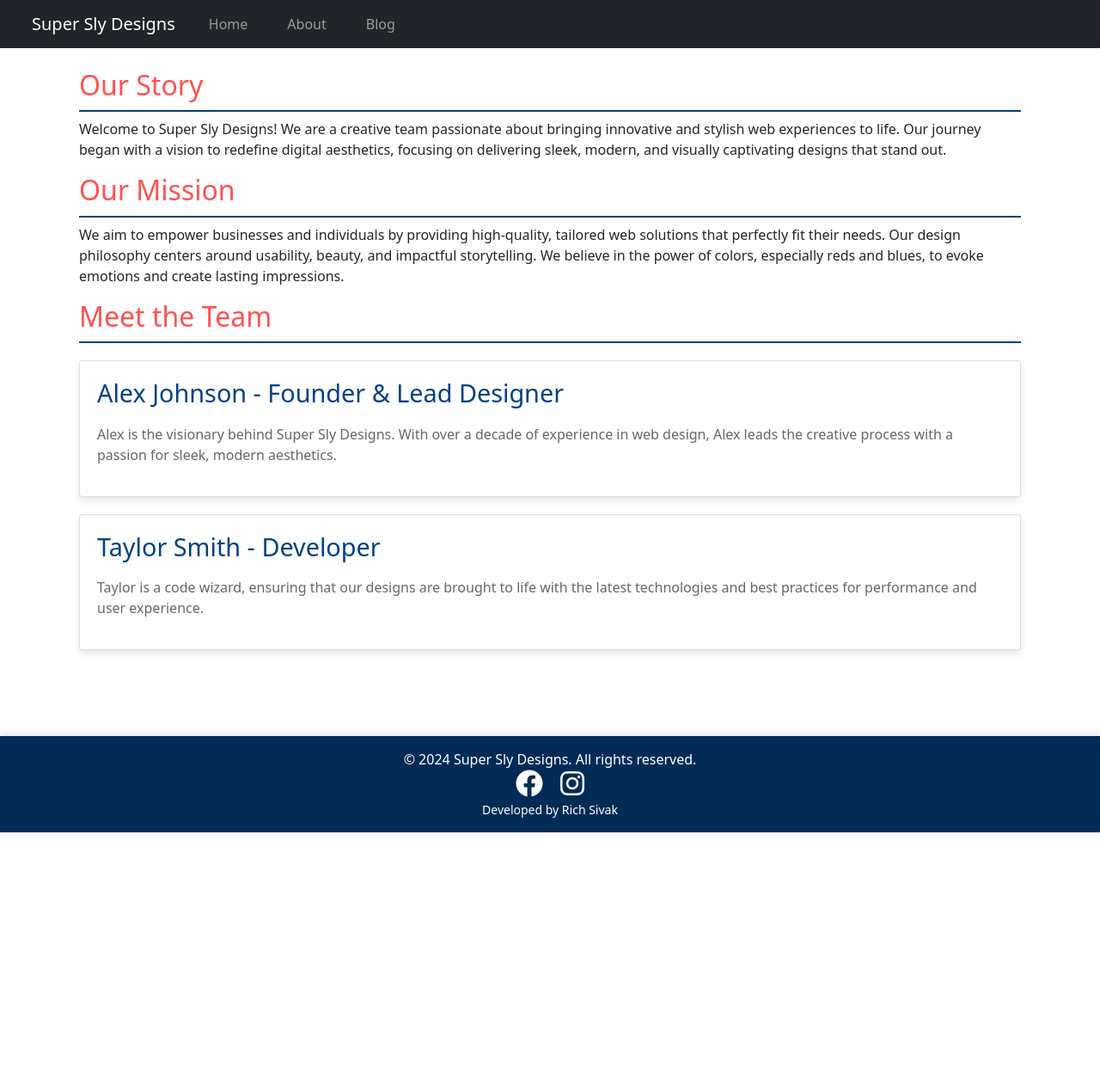
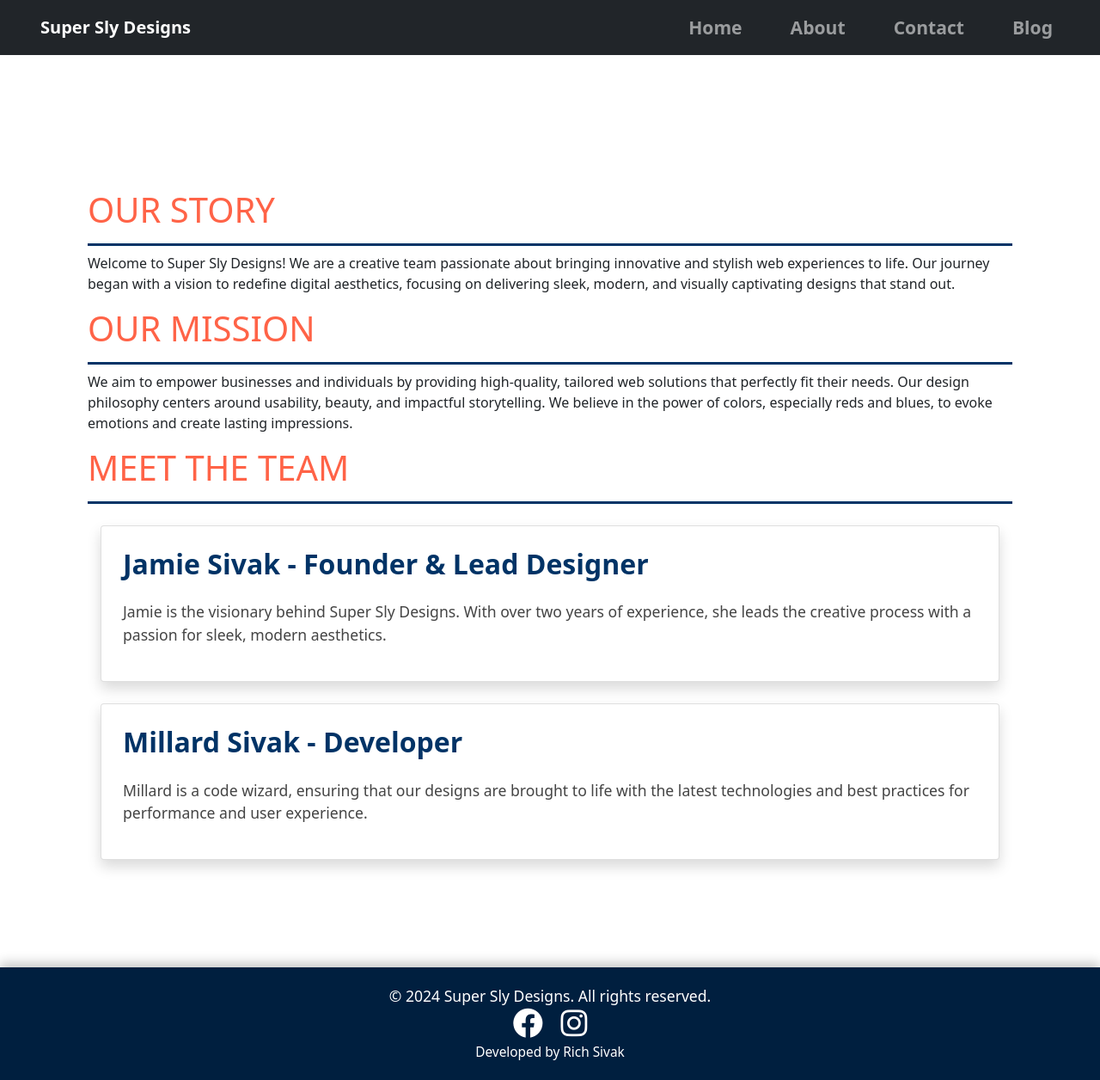
Before and after one commit to sivak1rl/super-sly-design, a Flask app: page /about in a window 1280 px wide. Shown: the whole page at 86% size. Before the commit the page ends 968 px from the top, so only its background shows below. Run offline with Flask 3, Linux system fonts and the light colour scheme.

```diff
--- a/super_sly_designs/routes.py
+++ b/super_sly_designs/routes.py
@@ -20,6 +20,12 @@ def login_required(f):
             return redirect(url_for("login"))
         return f(*args, **kwargs)
     return decorated_function
+
+@app.errorhandler(404)
+@app.route('/404')
+def page_not_found(error):
+  print(error)
+  return render_template('404.html', title='404 Not Found!')
 
 @app.route('/')
 def home():
--- a/super_sly_designs/static/css/styles.css
+++ b/super_sly_designs/static/css/styles.css
@@ -1,88 +1,99 @@
-/* Modern, sleek, and eye-catching styles with red and blue highlights */
+/* Modern, sleek, and eye-catching styles with red and blue highlights that really POP */
 
 /* Base styles */
 body {
   font-family: 'Helvetica Neue', Arial, sans-serif;
-  background-color: #f9f9f9;
-  color: #333;
+  background-color: #f0f0f5;
+  color: #222;
   margin: 0;
   padding: 0;
   line-height: 1.6;
+  transition: all 0.3s ease-in-out;
 }
 
 /* Header styles */
 header {
-  background-color: #002b55;
+  background-color: #001f3f;
   color: #ffffff;
-  padding: 20px;
+  padding: 25px;
   text-align: center;
-  box-shadow: 0 4px 8px rgba(0, 0, 0, 0.1);
+  box-shadow: 0 6px 12px rgba(0, 0, 0, 0.2);
+  font-size: 1.2em;
+  transition: all 0.3s ease;
 }
 
 header h1 {
   margin: 0;
-  font-size: 2.5em;
-  font-weight: 300;
+  font-size: 3em;
+  font-weight: 400;
 }
 
 /* Navigation bar */
 nav {
   display: flex;
   justify-content: center;
-  background-color: #004080;
-  padding: 10px;
+  background-color: #003366;
+  padding: 15px;
 }
 
 nav a {
   color: #ffffff;
   text-decoration: none;
-  margin: 0 15px;
-  font-weight: 500;
-  transition: color 0.3s;
+  margin: 0 20px;
+  font-weight: 600;
+  font-size: 1.1em;
+  transition: color 0.3s, transform 0.3s;
 }
 
 nav a:hover {
-  color: #ff5252;
+  color: #ff6347;
+  transform: scale(1.1);
 }
 
 /* Main content */
 main {
-  padding: 40px;
+  padding: 50px;
   max-width: 1200px;
   margin: auto;
+  margin-top: 120px;
+  /* Ensure main content is not covered by the header */
+  transition: padding 0.3s;
 }
 
 main h2 {
-  color: #ff5252;
-  border-bottom: 2px solid #004080;
-  padding-bottom: 10px;
-  font-size: 2em;
+  color: #ff6347;
+  border-bottom: 3px solid #003366;
+  padding-bottom: 15px;
+  font-size: 2.5em;
+  text-transform: uppercase;
 }
 
 /* Button styles */
 button {
-  background-color: #ff5252;
+  background-color: #ff6347;
   color: #ffffff;
   border: none;
-  padding: 15px 25px;
-  font-size: 1em;
+  padding: 18px 30px;
+  font-size: 1.1em;
   cursor: pointer;
-  transition: background-color 0.3s;
-  border-radius: 5px;
+  transition: background-color 0.3s, transform 0.3s;
+  border-radius: 50px;
 }
 
 button:hover {
-  background-color: #e60000;
+  background-color: #e5533d;
+  transform: translateY(-5px);
 }
 
 /* Footer styles */
 footer {
-  background-color: #002b55;
+  background-color: #001f3f;
   color: #ffffff;
   text-align: center;
-  padding: 15px;
-  margin-top: 40px;
-  box-shadow: 0 -4px 8px rgba(0, 0, 0, 0.1);
+  padding: 20px;
+  margin-top: 50px;
+  box-shadow: 0 -6px 12px rgba(0, 0, 0, 0.2);
+  font-size: 1.1em;
 }
 
 footer p {
@@ -90,75 +101,155 @@ footer p {
 }
 
 /* Cards for showcasing content */
+.card-container {
+  display: flex;
+  flex-wrap: wrap;
+  justify-content: space-between;
+}
+
 .card {
   background-color: #ffffff;
-  border-radius: 10px;
-  box-shadow: 0 4px 8px rgba(0, 0, 0, 0.1);
-  padding: 20px;
-  margin: 20px 0;
-  transition: transform 0.3s;
+  border-radius: 15px;
+  box-sizing: border-box;
+  box-shadow: 0 8px 16px rgba(0, 0, 0, 0.15);
+  padding: 25px;
+  margin: 25px 15px;
+  flex: 1 1 calc(33% - 50px);
+  transition: transform 0.3s, box-shadow 0.3s;
 }
 
 .card:hover {
-  transform: scale(1.03);
+  transform: scale(1.05);
+  box-shadow: 0 12px 24px rgba(0, 0, 0, 0.2);
 }
 
 .card-title {
-  font-size: 1.8em;
-  color: #004080;
+  font-size: 2em;
+  color: #003366;
+  font-weight: 700;
 }
 
 .card-description {
-  color: #666;
-  font-size: 1em;
-  margin-top: 10px;
+  color: #444;
+  font-size: 1.1em;
+  margin-top: 15px;
 }
 
 /* Highlight sections with blue and red accents */
 .highlight-blue {
-  background-color: #004080;
+  background-color: #003366;
   color: #ffffff;
-  padding: 20px;
-  border-radius: 5px;
-  margin-bottom: 20px;
+  padding: 30px;
+  border-radius: 10px;
+  margin-bottom: 30px;
+  text-align: center;
 }
 
 .highlight-red {
-  background-color: #ff5252;
+  background-color: #ff6347;
   color: #ffffff;
-  padding: 20px;
-  border-radius: 5px;
-  margin-bottom: 20px;
+  padding: 30px;
+  border-radius: 10px;
+  margin-bottom: 30px;
+  text-align: center;
 }
 
 /* Modern animation for icons or elements */
 .animated-icon {
-  font-size: 3em;
-  color: #004080;
+  font-size: 4em;
+  color: #003366;
   transition: color 0.3s, transform 0.3s;
 }
 
 .animated-icon:hover {
-  color: #ff5252;
-  transform: rotate(20deg);
+  color: #ff6347;
+  transform: rotate(25deg) scale(1.2);
+}
+
+/* Blockquote styles */
+blockquote {
+  border-left: 5px solid #ccc;
+  padding: 10px;
+  font-style: italic;
+  background: #f0f8ff;
+  margin: 20px 0;
 }
 
 /* Media queries for responsiveness */
+@media (max-width: 1024px) {
+  main {
+    padding: 35px;
+  }
+
+  .card {
+    flex: 1 1 calc(48% - 50px);
+  }
+}
+
 @media (max-width: 768px) {
   header h1 {
-      font-size: 2em;
+    font-size: 2.2em;
   }
 
   nav {
-      flex-direction: column;
+    flex-direction: column;
+    align-items: center;
+  }
+
+  nav a {
+    margin: 15px 0;
   }
 
   main {
-      padding: 20px;
+    padding: 25px;
+  }
+
+  .card {
+    flex: 1 1 100%;
+    margin: 25px 0;
+  }
+
+  .card-title {
+    font-size: 1.7em;
+  }
+
+  button {
+    padding: 15px 25px;
+    font-size: 1em;
+  }
+
+  .animated-icon {
+    font-size: 3em;
   }
 }
 
-blockquote {
-  border-left: 1px solid #ccc;
-  padding: 5px;
+@media (max-width: 480px) {
+  header h1 {
+    font-size: 1.8em;
+  }
+
+  nav a {
+    font-size: 1em;
+  }
+
+  .card-title {
+    font-size: 1.5em;
+  }
+
+  .card-description {
+    font-size: 1em;
+  }
+
+  button {
+    padding: 12px 20px;
+    font-size: 0.9em;
+  }
+
+  .animated-icon {
+    font-size: 2.2em;
+  }
+
+  main h2 {
+    font-size: 1.7em;
+  }
 }
--- a/super_sly_designs/templates/about.html
+++ b/super_sly_designs/templates/about.html
@@ -13,12 +13,12 @@
 <section>
   <h2>Meet the Team</h2>
   <div class="card">
-      <h3 class="card-title">Alex Johnson - Founder & Lead Designer</h3>
-      <p class="card-description">Alex is the visionary behind Super Sly Designs. With over a decade of experience in web design, Alex leads the creative process with a passion for sleek, modern aesthetics.</p>
+      <h3 class="card-title">Jamie Sivak - Founder & Lead Designer</h3>
+      <p class="card-description">Jamie is the visionary behind Super Sly Designs. With over two years of experience, she leads the creative process with a passion for sleek, modern aesthetics.</p>
   </div>
   <div class="card">
-      <h3 class="card-title">Taylor Smith - Developer</h3>
-      <p class="card-description">Taylor is a code wizard, ensuring that our designs are brought to life with the latest technologies and best practices for performance and user experience.</p>
+      <h3 class="card-title">Millard Sivak - Developer</h3>
+      <p class="card-description">Millard is a code wizard, ensuring that our designs are brought to life with the latest technologies and best practices for performance and user experience.</p>
   </div>
 </section>
 {% endblock content %}
--- a/super_sly_designs/templates/base.html
+++ b/super_sly_designs/templates/base.html
@@ -2,6 +2,7 @@
 <html lang="en">
   <head>
     <meta charset="UTF-8" />
+    <meta name="viewport" content="width=device-width, initial-scale=1.0" />
     <title>{{ title }} - Super Sly Designs</title>
     <link rel="stylesheet" href="{{ url_for('static', filename='css/styles.css') }}" />
     <link rel="stylesheet" href="https://cdn.jsdelivr.net/npm/bootstrap@5.1.3/dist/css/bootstrap.min.css" />
@@ -23,7 +24,7 @@
     <footer>
       {% include 'footer.html' %}
     </footer>
-    <script src="https://code.jquery.com/jquery-3.5.1.slim.min.js"></script>
+    <script src="https://code.jquery.com/jquery-3.6.0.min.js"></script>
     <script src="https://cdn.jsdelivr.net/npm/@popperjs/core@2.9.3/dist/umd/popper.min.js"></script>
     <script src="https://cdn.jsdelivr.net/npm/bootstrap@5.1.3/dist/js/bootstrap.bundle.min.js"></script>
   </body>
--- a/super_sly_designs/templates/header.html
+++ b/super_sly_designs/templates/header.html
@@ -1,14 +1,17 @@
 <nav class="navbar navbar-expand-lg navbar-dark bg-dark fixed-top">
   <div class="container-fluid">
     <a class="navbar-brand" href="{{ url_for('home') }}">Super Sly Designs</a>
-    <button class="navbar-toggler" type="button" data-toggle="collapse" data-target="#navbarNav" aria-controls="navbarNav" aria-expanded="false" aria-label="Toggle navigation"><span class="navbar-toggler-icon"></span></button>
+    <button class="navbar-toggler" type="button" data-bs-toggle="collapse" data-bs-target="#navbarNav" aria-controls="navbarNav" aria-expanded="false" aria-label="Toggle navigation"><span class="navbar-toggler-icon"></span></button>
     <div class="collapse navbar-collapse" id="navbarNav">
-      <ul class="navbar-nav ml-auto">
+      <ul class="navbar-nav ms-auto">
         <li class="nav-item">
           <a class="nav-link" href="{{ url_for('home') }}">Home</a>
         </li>
         <li class="nav-item">
           <a class="nav-link" href="{{ url_for('about') }}">About</a>
+        </li>
+        <li class="nav-item">
+          <a class="nav-link" href="{{ url_for('contact') }}">Contact</a>
         </li>
         <li class="nav-item">
           <a class="nav-link" href="{{ url_for('blog') }}">Blog</a>
```
Also changed, not shown: super_sly_designs/templates/404.html (added, +14 -0 lines).
